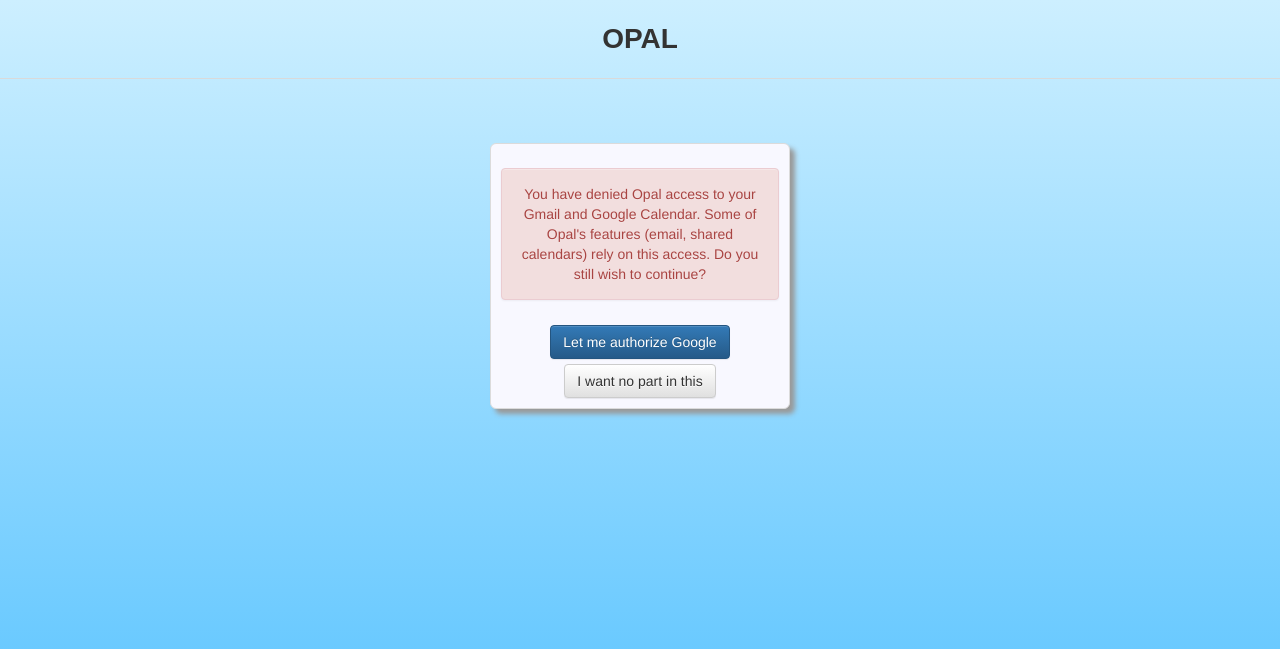
After one commit to logan-waite/opal_rewrite, a Django app: template opal/login/templates/login/denied_access.html in a window 1280 px wide. The commit adds this page. Shown: the top 649 px of the page. Run offline with Django 3.2, Linux system fonts and the light colour scheme; the template is opened without the code that fills it, so the values that code supplies are empty; some libraries are stand-ins or nearby versions.

Commit message:
Redirects some login errors
Also finished google login stuff.

```diff
--- a/opal/login/models.py
+++ b/opal/login/models.py
@@ -6,6 +6,7 @@ from oauth2client.contrib.django_orm import CredentialsField, FlowField
 class Employee(models.Model):
     user = models.OneToOneField(User, on_delete=models.CASCADE)
     company = models.CharField(max_length=150)
+    google_authorized = models.BooleanField(default=0)
 
 class CredentialsModel(models.Model):
     id = models.OneToOneField(User, primary_key=True)
--- a/opal/login/static/login/stylesheet.css
+++ b/opal/login/static/login/stylesheet.css
@@ -17,7 +17,7 @@ header {
     border-radius: 6px;
     background-color:ghostwhite;
     box-shadow: 5px 5px 5px #999;
-    width: 250px;
+    width: 300px;
     margin: 0px auto;
 }
 
@@ -60,3 +60,7 @@ header {
     height: 46px;
     margin: 0px auto;
 }
+
+.btn {
+    margin: 5px;
+}
--- /dev/null
+++ b/opal/login/templates/login/denied_access.html
@@ -0,0 +1,20 @@
+{% load staticfiles %}
+<link rel='stylesheet' type='text/css' href='{% static 'login/stylesheet.css' %}'>
+<link rel='stylesheet' type='text/css' href='{% static 'login/bootstrap/css/bootstrap.min.css' %}'>
+<link rel='stylesheet' type='text/css' href='{% static 'login/bootstrap/css/bootstrap-theme.min.css' %}'>
+
+<header><h1>OPAL</h1></header>
+
+<div class='container'>
+    <div class='row'>
+        <form class='login-wrapper' action='#' method='post'>
+            {% csrf_token %}
+            <p class='alert error'>You have denied Opal access to your Gmail and Google Calendar.
+            Some of Opal's features (email, shared calendars) rely on this access.
+            Do you still wish to continue?</p>
+            <input type='submit' class='btn btn-primary' value='Let me authorize Google' formaction="{% url 'login:google_sign_in' %}">
+            {# <input type='submit' class='btn btn-info' value='Sign in without Google' formaction=""> #}
+            <input type='submit' class='btn btn-default' value='I want no part in this' formaction="{% url 'login:google_deny' %}">
+        </form>
+    </div>
+</div>
--- a/opal/login/templates/login/index.html
+++ b/opal/login/templates/login/index.html
@@ -8,6 +8,8 @@
 <div class='container'>
     <div class='row'>
         <form class='login-wrapper' action='{% url 'login:sign_in' %}' method='post'>
+            <h2>Login</h2>
+            <hr>
             {% csrf_token %}
             {% if messages %}
                 {% for message in messages %}
@@ -29,8 +31,6 @@
     <div class='row'>
         <div class='login-wrapper'>
             <p>Not a user yet? <a href='{% url 'login:new_user' %}'>Sign Up</a>
-            <center>Or</center><br>
-            <a href='google_sign_in/'><div class='google_btn'></div></a>
         </div>
     </div>
 </div>
--- a/opal/login/templates/login/new_user.html
+++ b/opal/login/templates/login/new_user.html
@@ -9,7 +9,13 @@
 <div class='login-wrapper'>
     <form  action='{% url 'login:create_user' %}' method='post'>
         <h2>New User</h2>
+        <hr>
         {% csrf_token %}
+        {% if messages %}
+            {% for message in messages %}
+                <div{% if message.tags %} class="alert {{ message.tags }}"{% endif %}>{{ message }}</div>
+            {% endfor %}
+        {% endif %}
         <div class='form-group'>
             <label for='f_name'>First Name: </label>
             <input type="text" class="form-control" id="f_name" placeholder="First Name" name='f_name' required>
--- a/opal/login/urls.py
+++ b/opal/login/urls.py
@@ -14,5 +14,8 @@ urlpatterns = [
     url(r'^create_user/$', views.create_user, name="create_user"),
     # google auth
     url(r'^oauth2callback/$', views.auth_return, name='auth_return'),
-    url(r'^google_sign_in/$', views.google_sign_in, name='google_sign_in'),
+    # Allow after denying google
+    url(r'^google_allow/$', views.google_sign_in, name='google_sign_in'),
+    # Deny's Google completely
+    url(r'^google_deny/$', views.google_deny, name='google_deny'),
 ]
```
Also changed, not shown: opal/login/views.py (+74 -30 lines), opal/db.sqlite3, 1 other file.
